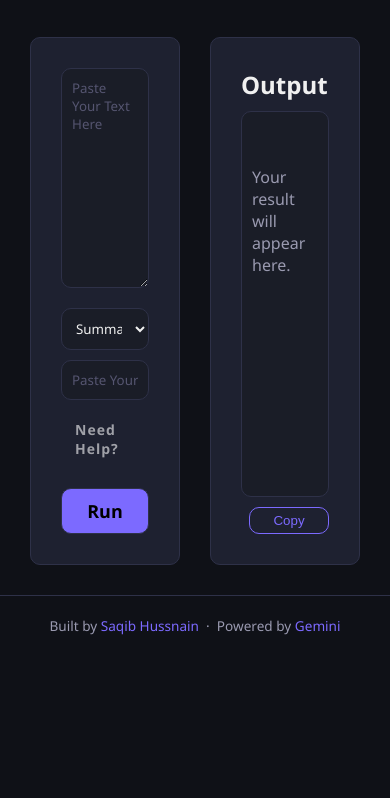
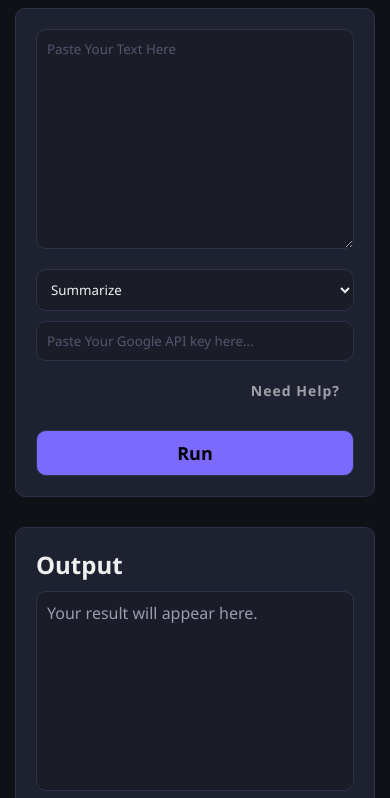
Before and after one commit to Saqib216/AI-Text-Toolkit, a plain HTML site: page index.html in a window 390 px wide. Shown: the part 90-888 px from the top of the page. Before the commit the page ends 844 px from the top, so only its background shows below. Drawn offline with Linux system fonts and the light colour scheme.

Commit message:
Added some responsiveness for mobile screens

```diff
--- a/css/style.css
+++ b/css/style.css
@@ -119,7 +119,7 @@ header p {
     background: var(--accent);
     font-size: large;
     font-weight: 600;
-    font-family: var(--accent);
+    font-family: var(--font-family);
     cursor: pointer;
     transition: var(--transition);
 }
@@ -345,6 +345,26 @@ footer a:hover {
     }
 }
 
+/* Media Query for Mobile and Tablets */
+@media (max-width: 768px) {
+    .columns {
+        flex-direction: column;
+        padding: 15px;
+    }
+
+    header h1 {
+        font-size: 30px;
+    }
+
+    .input-side, .output-side {
+        padding: 20px;
+    }
+
+    #output{
+        white-space: unset;
+    }
+}
+
 /* ScrollBar styles */
 /* Scrollbar */
 ::-webkit-scrollbar {
```
